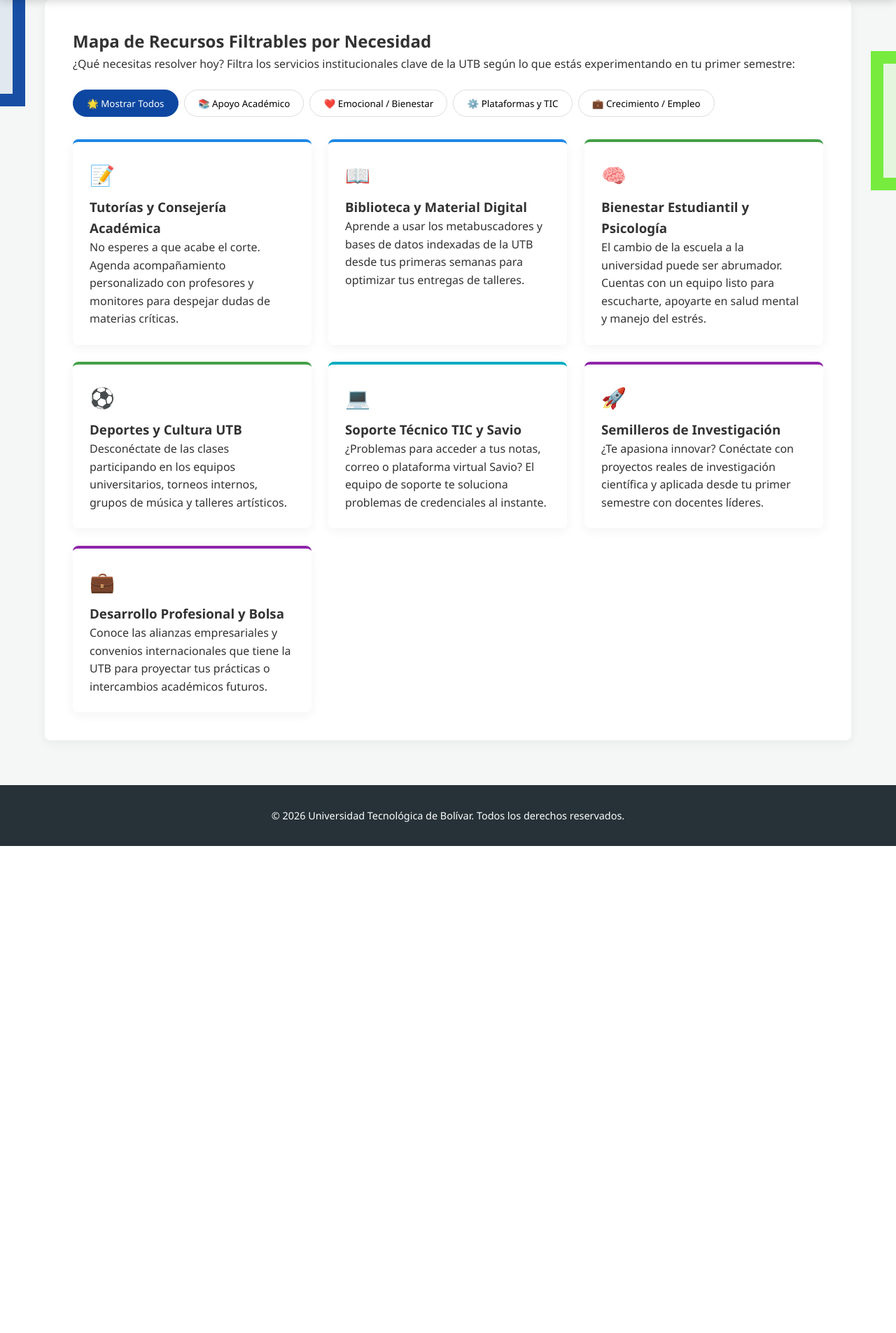
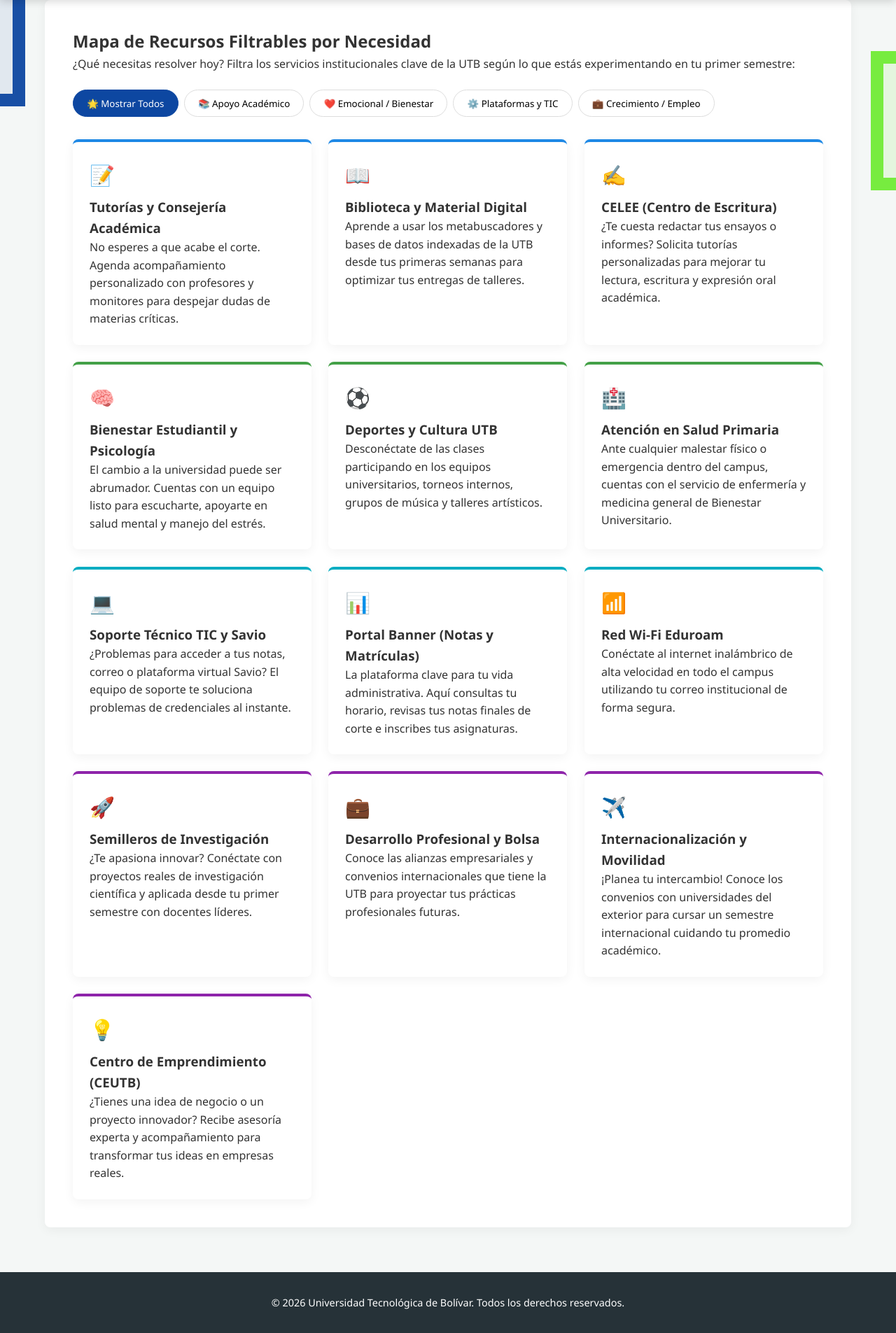
Before and after one commit to LuisFelipe634/Innovation_Proyect-main, a Flask app: page /services in a window 1280 px wide. Shown: the part 87-1992 px from the top of the page at 70% size. Before the commit the page ends 1296 px from the top, so only its background shows below. Run offline with Flask 3, Linux system fonts and the light colour scheme.

Commit message:
updateAll

```diff
--- a/templates/services.html
+++ b/templates/services.html
@@ -19,7 +19,6 @@
                 <li><a href="/utb">Mi Escuela</a></li>
                 <li><a href="/about">El Proyecto</a></li>
             </ul>
-
         </div>
     </nav>
 
@@ -28,57 +27,82 @@
             <h2>Mapa de Recursos Filtrables por Necesidad</h2>
             <p>¿Qué necesitas resolver hoy? Filtra los servicios institucionales clave de la UTB según lo que estás experimentando en tu primer semestre:</p>
 
-            <!-- SISTEMA DE FILTRADO INTERACTIVO (Creador de Alegrías) -->
             <div class="filter-buttons">
-                <button class="btn-filter active" onclick="filterResources('todos')">🌟 Mostrar Todos</button>
-                <button class="btn-filter" onclick="filterResources('academico')">📚 Apoyo Académico</button>
-                <button class="btn-filter" onclick="filterResources('bienestar')">❤️ Emocional / Bienestar</button>
-                <button class="btn-filter" onclick="filterResources('tecnologico')">⚙️ Plataformas y TIC</button>
-                <button class="btn-filter" onclick="filterResources('futuro')">💼 Crecimiento / Empleo</button>
+                <button class="btn-filter active" data-filter="todos">🌟 Mostrar Todos</button>
+                <button class="btn-filter" data-filter="academico">📚 Apoyo Académico</button>
+                <button class="btn-filter" data-filter="bienestar">❤️ Emocional / Bienestar</button>
+                <button class="btn-filter" data-filter="tecnologico">⚙️ Plataformas y TIC</button>
+                <button class="btn-filter" data-filter="futuro">💼 Crecimiento / Empleo</button>
             </div>
 
             <div class="services-grid" id="resources-grid">
-                <!-- Recurso 1 -->
                 <div class="service-item accent-blue" data-category="academico">
                     <div class="service-icon">📝</div>
                     <h3>Tutorías y Consejería Académica</h3>
                     <p>No esperes a que acabe el corte. Agenda acompañamiento personalizado con profesores y monitores para despejar dudas de materias críticas.</p>
                 </div>
-                <!-- Recurso 2 -->
                 <div class="service-item accent-blue" data-category="academico">
                     <div class="service-icon">📖</div>
                     <h3>Biblioteca y Material Digital</h3>
                     <p>Aprende a usar los metabuscadores y bases de datos indexadas de la UTB desde tus primeras semanas para optimizar tus entregas de talleres.</p>
                 </div>
-                <!-- Recurso 3 -->
+                <div class="service-item accent-blue" data-category="academico">
+                    <div class="service-icon">✍️</div>
+                    <h3>CELEE (Centro de Escritura)</h3>
+                    <p>¿Te cuesta redactar tus ensayos o informes? Solicita tutorías personalizadas para mejorar tu lectura, escritura y expresión oral académica.</p>
+                </div>
+
                 <div class="service-item accent-green" data-category="bienestar">
                     <div class="service-icon">🧠</div>
                     <h3>Bienestar Estudiantil y Psicología</h3>
-                    <p>El cambio de la escuela a la universidad puede ser abrumador. Cuentas con un equipo listo para escucharte, apoyarte en salud mental y manejo del estrés.</p>
+                    <p>El cambio a la universidad puede ser abrumador. Cuentas con un equipo listo para escucharte, apoyarte en salud mental y manejo del estrés.</p>
                 </div>
-                <!-- Recurso 4 -->
                 <div class="service-item accent-green" data-category="bienestar">
                     <div class="service-icon">⚽</div>
                     <h3>Deportes y Cultura UTB</h3>
                     <p>Desconéctate de las clases participando en los equipos universitarios, torneos internos, grupos de música y talleres artísticos.</p>
                 </div>
-                <!-- Recurso 5 -->
+                <div class="service-item accent-green" data-category="bienestar">
+                    <div class="service-icon">🏥</div>
+                    <h3>Atención en Salud Primaria</h3>
+                    <p>Ante cualquier malestar físico o emergencia dentro del campus, cuentas con el servicio de enfermería y medicina general de Bienestar Universitario.</p>
+                </div>
+
                 <div class="service-item accent-cyan" data-category="tecnologico">
                     <div class="service-icon">💻</div>
                     <h3>Soporte Técnico TIC y Savio</h3>
                     <p>¿Problemas para acceder a tus notas, correo o plataforma virtual Savio? El equipo de soporte te soluciona problemas de credenciales al instante.</p>
                 </div>
-                <!-- Recurso 6 -->
+                <div class="service-item accent-cyan" data-category="tecnologico">
+                    <div class="service-icon">📊</div>
+                    <h3>Portal Banner (Notas y Matrículas)</h3>
+                    <p>La plataforma clave para tu vida administrativa. Aquí consultas tu horario, revisas tus notas finales de corte e inscribes tus asignaturas.</p>
+                </div>
+                <div class="service-item accent-cyan" data-category="tecnologico">
+                    <div class="service-icon">📶</div>
+                    <h3>Red Wi-Fi Eduroam</h3>
+                    <p>Conéctate al internet inalámbrico de alta velocidad en todo el campus utilizando tu correo institucional de forma segura.</p>
+                </div>
+
                 <div class="service-item accent-purple" data-category="futuro">
                     <div class="service-icon">🚀</div>
                     <h3>Semilleros de Investigación</h3>
                     <p>¿Te apasiona innovar? Conéctate con proyectos reales de investigación científica y aplicada desde tu primer semestre con docentes líderes.</p>
                 </div>
-                <!-- Recurso 7 -->
                 <div class="service-item accent-purple" data-category="futuro">
                     <div class="service-icon">💼</div>
                     <h3>Desarrollo Profesional y Bolsa</h3>
-                    <p>Conoce las alianzas empresariales y convenios internacionales que tiene la UTB para proyectar tus prácticas o intercambios académicos futuros.</p>
+                    <p>Conoce las alianzas empresariales y convenios internacionales que tiene la UTB para proyectar tus prácticas profesionales futuras.</p>
+                </div>
+                <div class="service-item accent-purple" data-category="futuro">
+                    <div class="service-icon">✈️</div>
+                    <h3>Internacionalización y Movilidad</h3>
+                    <p>¡Planea tu intercambio! Conoce los convenios con universidades del exterior para cursar un semestre internacional cuidando tu promedio académico.</p>
+                </div>
+                <div class="service-item accent-purple" data-category="futuro">
+                    <div class="service-icon">💡</div>
+                    <h3>Centro de Emprendimiento (CEUTB)</h3>
+                    <p>¿Tienes una idea de negocio o un proyecto innovador? Recibe asesoría experta y acompañamiento para transformar tus ideas en empresas reales.</p>
                 </div>
             </div>
         </section>
@@ -88,25 +112,6 @@
         <p>&copy; 2026 Universidad Tecnológica de Bolívar. Todos los derechos reservados.</p>
     </footer>
 
-    <!-- LÓGICA DE FILTRADO INTERACTIVA -->
-    <script>
-        function filterResources(category) {
-            // Actualizar botones activos
-            const buttons = document.querySelectorAll('.btn-filter');
-            buttons.forEach(btn => btn.classList.remove('active'));
-            event.target.classList.add('active');
-
-            // Filtrar tarjetas
-            const items = document.querySelectorAll('.service-item');
-            items.forEach(item => {
-                if (category === 'todos' || item.getAttribute('data-category') === category) {
-                    item.style.display = 'block';
-                } else {
-                    item.style.display = 'none';
-                }
-            });
-        }
-    </script>
     <script src="{{ url_for('static', filename='script.js') }}"></script>
 </body>
 </html>
```
Also changed, not shown: static/script.js (+43 -25 lines), templates/escuela_digital.html (+10 -8 lines), templates/escuela_ingenieria.html (+9 -7 lines), templates/escuela_negocios.html (+9 -7 lines).
